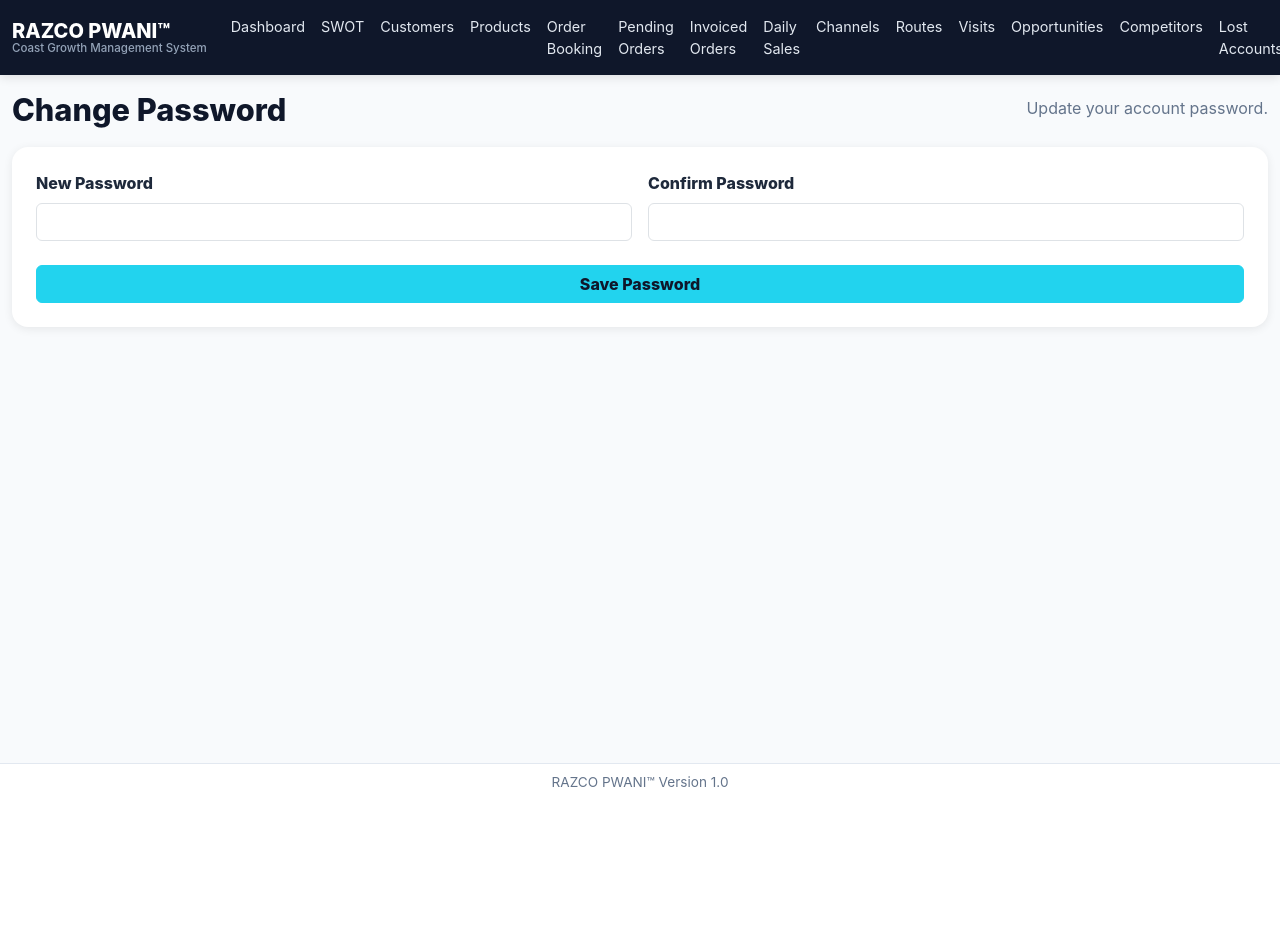
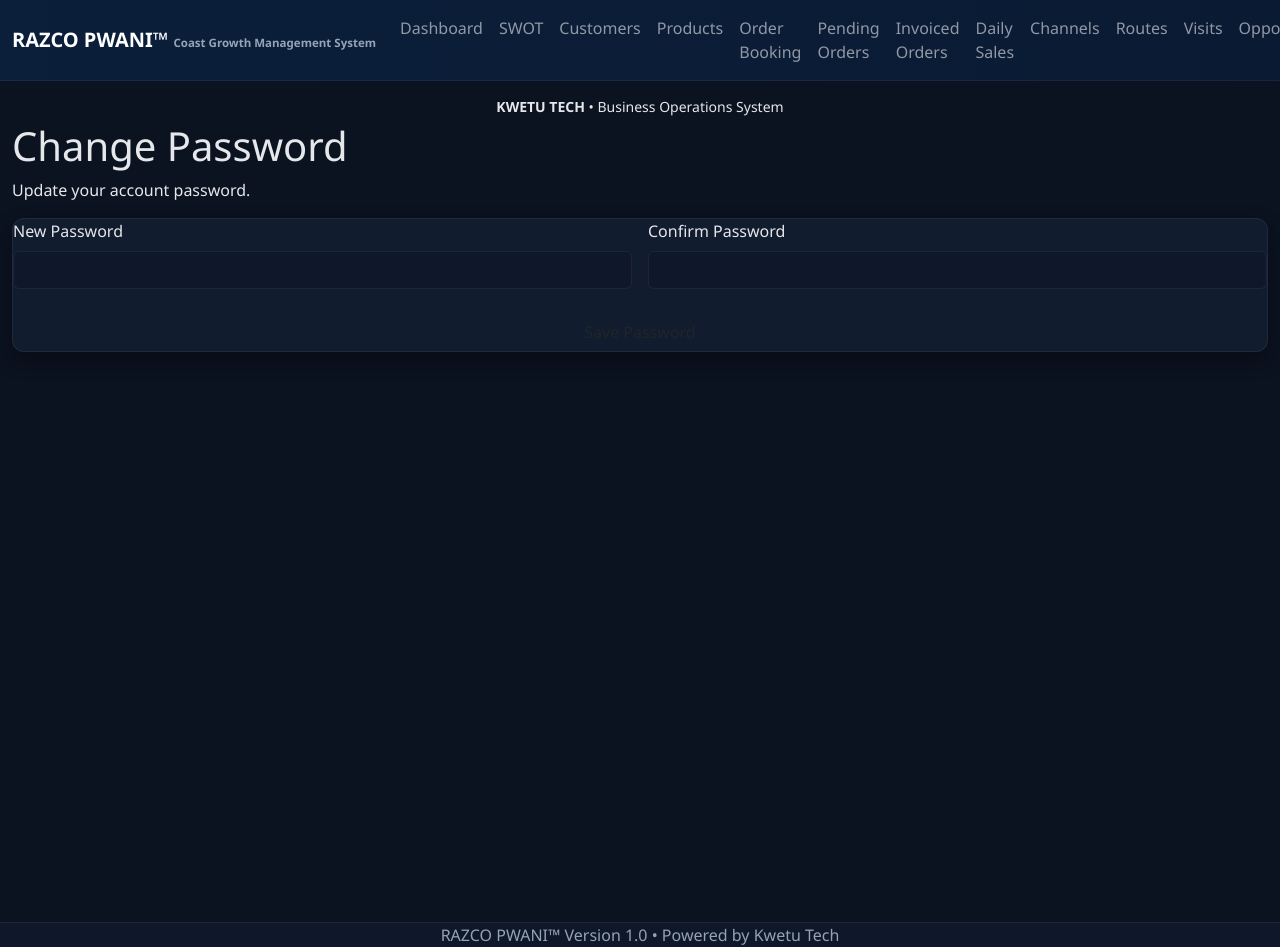
Before and after one commit to kwetu-stack/razcopwani, a Flask app: page /change-password in a window 1280 px wide. Before the commit the page ends 787 px from the top, so only its background shows below. Run offline with Flask 3, Linux system fonts and the light colour scheme; the visitor is signed in with stand-in values (Sample User, id 1).

Commit message:
Apply Kwetu Dark Inventa UI system + fix navbar layout overlap

```diff
--- a/static/css/style.css
+++ b/static/css/style.css
@@ -1,67 +1,100 @@
+/* =========================
+   INVENTA / KWETU DARK SYSTEM
+   SINGLE SOURCE OF TRUTH
+========================= */
+
 :root {
-  --navy: #0f172a;
-  --slate: #1e293b;
-  --bg: #f8fafc;
-  --card: #ffffff;
-  --cyan: #22d3ee;
-  --sky: #38bdf8;
-  --text: #0f172a;
-  --muted: #64748b;
-  --success: #16a34a;
-  --warning: #f59e0b;
-  --danger: #dc2626;
+    --bg: #0b1220;
+    --panel: #111c2e;
+    --panel-2: #0f172a;
+    --text: #e5e7eb;
+    --muted: #94a3b8;
+
+    --primary: #2563eb;
+    --primary-hover: #1d4ed8;
+
+    --border: rgba(255,255,255,0.06);
 }
-* { letter-spacing: 0; }
-body { background: var(--bg); color: var(--text); font-family: Inter, Arial, sans-serif; }
-.kwetu-navbar { min-height: 64px; background: var(--navy); box-shadow: 0 2px 10px rgba(0,0,0,.12); }
-.navbar-brand { display: grid; line-height: 1.1; font-weight: 800; }
-.navbar-brand small { color: #94a3b8; font-size: .72rem; font-weight: 500; }
-.navbar-dark .navbar-nav .nav-link { color: #e2e8f0; font-size: .9rem; }
-.navbar-dark .navbar-nav .nav-link:hover, .navbar-dark .navbar-nav .nav-link.active { color: var(--sky); }
-.app-shell { padding-top: 92px; padding-bottom: 48px; }
-.login-shell { min-height: 100vh; display: grid; place-items: center; background: var(--navy); }
-.page-header { display: flex; justify-content: space-between; align-items: flex-start; gap: 16px; margin-bottom: 18px; }
-.page-header h1 { font-size: clamp(1.6rem, 2.4vw, 2.2rem); font-weight: 800; margin: 0; }
-.page-header p { margin: 4px 0 0; color: var(--muted); }
-.page-actions { display: flex; gap: 8px; flex-wrap: wrap; justify-content: flex-end; }
-.kwetu-card { border: 0; border-radius: 16px; box-shadow: 0 2px 10px rgba(0,0,0,.08); padding: 24px; }
-.kwetu-card h2 { font-size: 1rem; font-weight: 800; margin-bottom: 16px; }
-.kpi-card { min-height: 128px; background: var(--card); border-radius: 16px; box-shadow: 0 2px 10px rgba(0,0,0,.08); padding: 20px; display: grid; align-content: space-between; }
-.kpi-card span { color: var(--muted); font-weight: 700; font-size: .86rem; }
-.kpi-card strong { font-size: clamp(1.4rem, 3vw, 2rem); font-weight: 800; overflow-wrap: anywhere; }
-.kpi-card small { color: var(--muted); }
-.btn-cyan { background: var(--cyan); border-color: var(--cyan); color: var(--navy); font-weight: 800; }
-.btn-cyan:hover { background: var(--sky); border-color: var(--sky); color: var(--navy); }
-.filter-card .form-label, .form-card .form-label { font-weight: 800; color: var(--slate); }
-.required { color: var(--danger); }
-.table thead th { color: var(--muted); font-size: .78rem; text-transform: uppercase; white-space: nowrap; }
-.table-hover tbody tr:hover { background: #f1f5f9; }
-.action-cell { min-width: 190px; }
-.action-cell form { display: inline; }
-.pagination-row { display: flex; justify-content: space-between; align-items: center; padding-top: 16px; color: var(--muted); }
-.detail-grid span { display: block; color: var(--muted); font-weight: 700; font-size: .82rem; }
-.detail-grid strong { display: block; margin-top: 3px; overflow-wrap: anywhere; }
-.compact-list, .report-list, .metric-list { list-style: none; padding: 0; margin: 0; display: grid; gap: 10px; }
-.compact-list li, .report-list li, .metric-list li { border-bottom: 1px solid #e2e8f0; padding-bottom: 8px; }
-.metric-list li, .report-list li { display: flex; justify-content: space-between; gap: 12px; }
-.quick-actions, .export-grid { display: grid; grid-template-columns: repeat(auto-fit, minmax(150px, 1fr)); gap: 10px; }
-.export-grid div { border: 1px solid #e2e8f0; border-radius: 12px; padding: 14px; display: grid; gap: 6px; }
-.auth-panel { width: min(920px, calc(100vw - 32px)); display: grid; grid-template-columns: 1fr 380px; gap: 24px; align-items: center; }
-.auth-brand h1 { color: #fff; font-weight: 900; font-size: clamp(2.4rem, 5vw, 4rem); }
-.auth-brand p { color: #cbd5e1; font-size: 1.1rem; }
-.auth-card h2 { font-size: 1.4rem; font-weight: 800; }
-.flash-stack { margin-bottom: 16px; }
-.app-footer { position: fixed; left: 0; right: 0; bottom: 0; background: #ffffff; border-top: 1px solid #e2e8f0; color: var(--muted); font-size: .85rem; text-align: center; padding: 8px; }
-.error-page { min-height: 55vh; display: grid; place-content: center; text-align: center; }
-.error-page h1 { font-size: 5rem; font-weight: 900; color: var(--navy); }
-.print-body { background: #fff; padding: 24px; }
-.print-body table { width: 100%; border-collapse: collapse; }
-.print-body th, .print-body td { border: 1px solid #cbd5e1; padding: 6px; font-size: 12px; }
-@media (max-width: 1199px) {
-  .navbar-collapse { background: var(--navy); padding: 12px 0; }
+
+/* GLOBAL */
+body {
+    background: var(--bg);
+    color: var(--text);
+    font-family: "Segoe UI", Arial, sans-serif;
 }
-@media (max-width: 768px) {
-  .page-header { display: grid; }
-  .page-actions { justify-content: flex-start; }
-  .auth-panel { grid-template-columns: 1fr; }
+
+/* LAYOUT */
+.app-shell {
+    background: var(--bg);
+    min-height: 100vh;
 }
+
+/* NAVBAR */
+.kwetu-navbar {
+    background: linear-gradient(90deg, #0b1f3a, #0a1a33) !important;
+    border-bottom: 1px solid var(--border);
+}
+
+/* BRAND */
+.navbar-brand {
+    font-weight: 800;
+}
+
+.navbar-brand small {
+    color: var(--muted);
+    font-size: 0.72rem;
+}
+
+/* CARDS */
+.card {
+    background: var(--panel);
+    border: 1px solid var(--border);
+    border-radius: 12px;
+    box-shadow: 0 8px 20px rgba(0,0,0,0.35);
+    color: var(--text);
+}
+
+/* TABLES */
+.table {
+    color: var(--text);
+}
+
+.table thead {
+    background: rgba(255,255,255,0.04);
+}
+
+.table tbody tr:hover {
+    background: rgba(255,255,255,0.03);
+}
+
+/* FORMS */
+input, select, textarea {
+    background: var(--panel-2) !important;
+    border: 1px solid var(--border) !important;
+    color: var(--text) !important;
+}
+
+/* BUTTONS */
+.btn-primary {
+    background: var(--primary);
+    border: none;
+}
+
+.btn-primary:hover {
+    background: var(--primary-hover);
+}
+
+/* MUTED TEXT */
+.text-muted {
+    color: var(--muted) !important;
+}
+
+/* FOOTER */
+.app-footer {
+    background: var(--panel-2);
+    border-top: 1px solid var(--border);
+    color: var(--muted);
+}
+body {
+    padding-top: 90px;
+}
--- a/templates/base.html
+++ b/templates/base.html
@@ -12,6 +12,11 @@
 </head>
 
 <body>
+    <div class="kw-brand-bar text-center py-1">
+  <small>
+    <strong>KWETU TECH</strong> • Business Operations System
+  </small>
+</div>
 
 {% if current_user.is_authenticated %}
 <nav class="navbar navbar-expand-xl navbar-dark fixed-top kwetu-navbar">
@@ -126,8 +131,8 @@
 </main>
 
 {% if current_user.is_authenticated %}
-<footer class="app-footer">
-  RAZCO PWANI™ Version 1.0
+<footer class="app-footer text-center">
+  RAZCO PWANI™ Version 1.0 • Powered by Kwetu Tech
 </footer>
 {% endif %}
 
```
